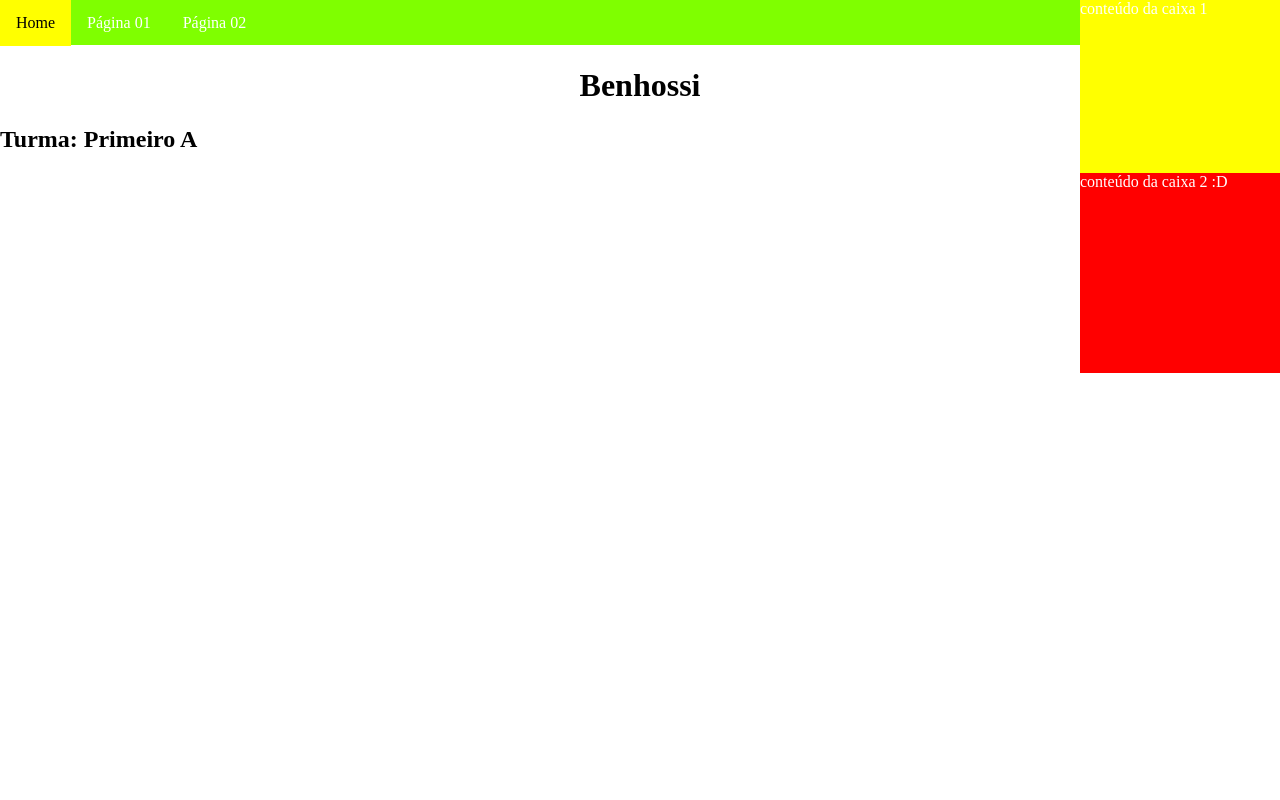
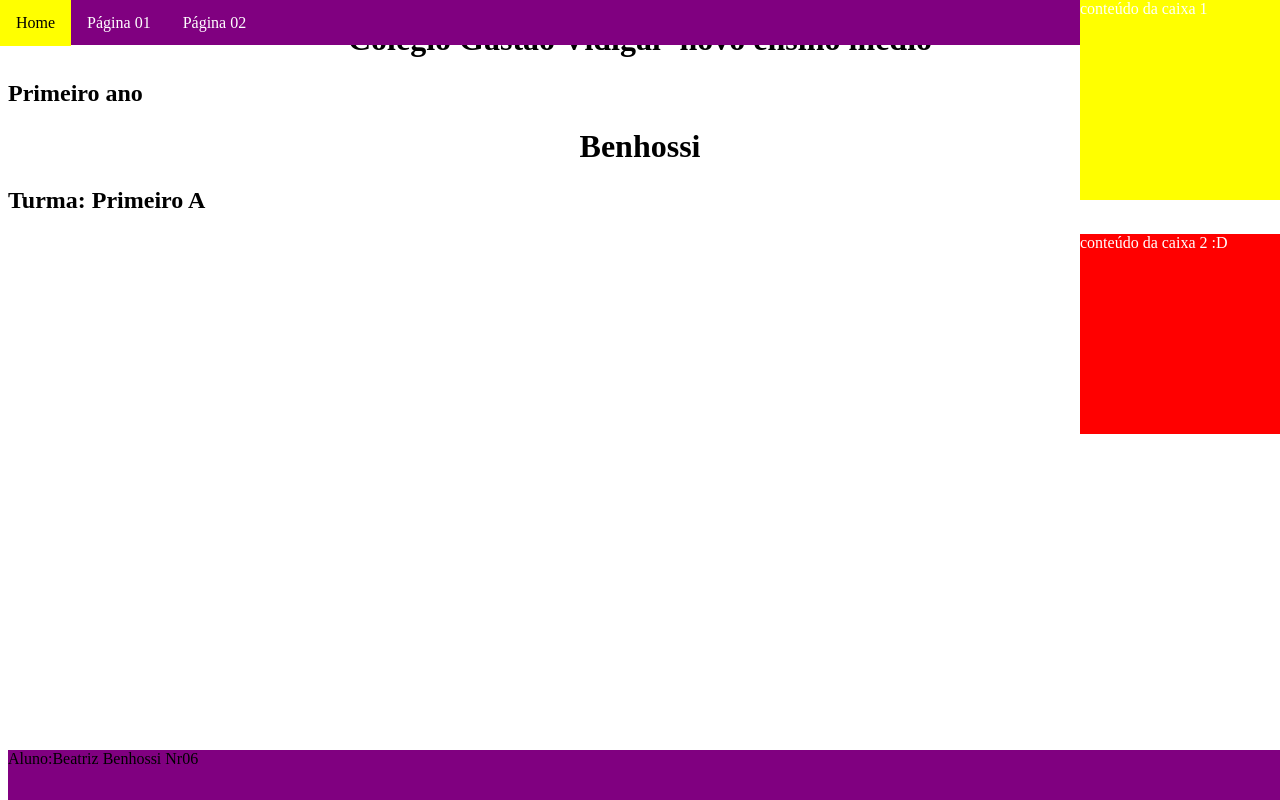
Before and after one commit to Beabenhossi/primeiroa_2t, a plain HTML site: page index.html in a window 1280 px wide. Drawn offline with Linux system fonts and the light colour scheme.

Commit message:
Aula 17/08

```diff
--- a/estilo.css
+++ b/estilo.css
@@ -26,7 +26,7 @@ h1 {
   position: absolute;
   top: 0;
   left: 0;
-  background-color: chartreuse;
+  background-color: purple;
   width: 100%;
   height: 45px;
 }
@@ -62,3 +62,11 @@ float: left;
    border-width: 20px;
    border-style: solid;
  }
+
+ .rodape {
+   width: 100%;
+   height: 50px;
+   background: purple;
+   position: absolute;
+   bottom: 0;
+ }
--- a/index.html
+++ b/index.html
@@ -12,11 +12,22 @@
           <ul>
               <li><a href="index.html">Home</a></li>
               <li><a href="pagina01.html">Página 01</a></li>
-              <li><a href="pagina02.hyml">Página 02</a></li>
+              <li><a href="pagina02.html">Página 02</a></li>
           </ul>
       </nav>
+      </div>
+      <div class="conteudo">
+        <h1>Colegio Gastão Vidigal- novo ensino medio</h1>
+        <h2> Primeiro ano </h2>
+
+      </div>
+      <div class="rodape"
+      <p> Aluno:Beatriz Benhossi Nr06</p>
+    </div>
+
     <h1>Benhossi</h1>
     <h2> Turma: Primeiro A</h2>
+
     <div class="caixa1">
       conteúdo da caixa 1
 
```
Also changed, not shown: pagina01.html (+1 -1 lines), pagina02.html (+1 -1 lines).
